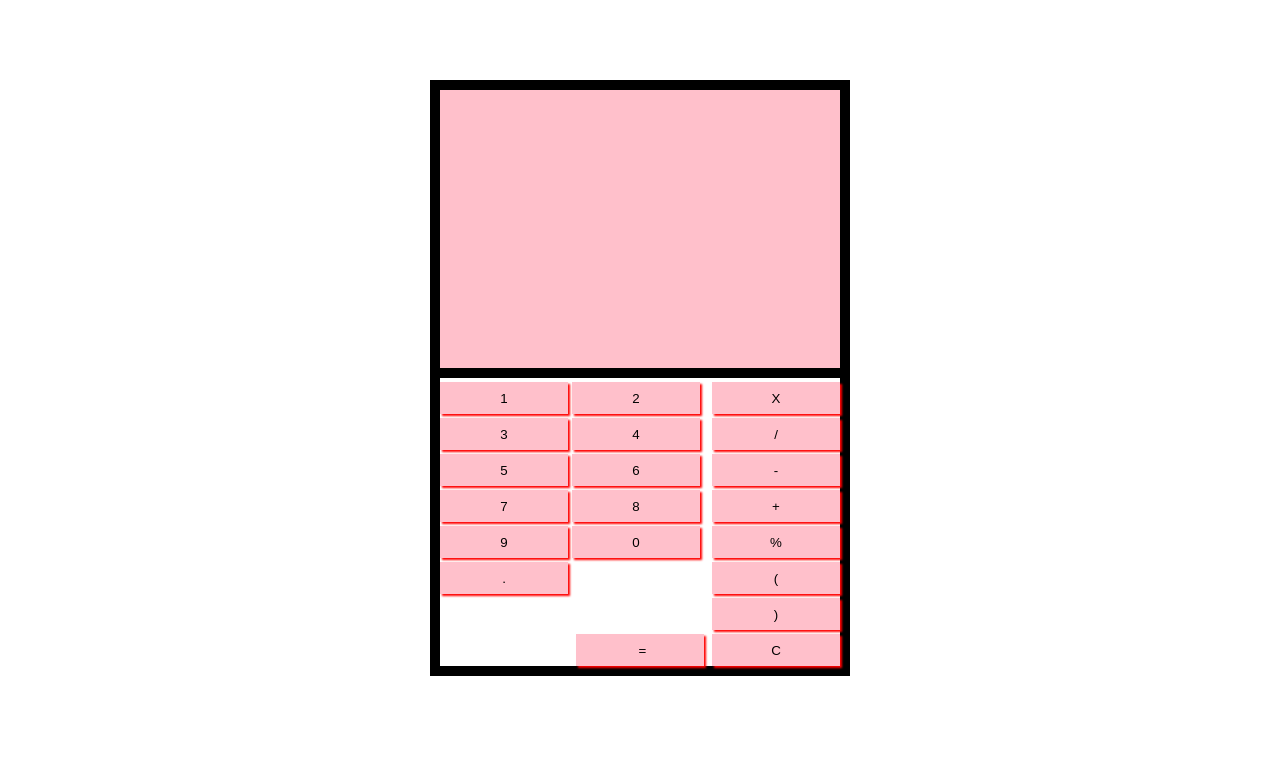
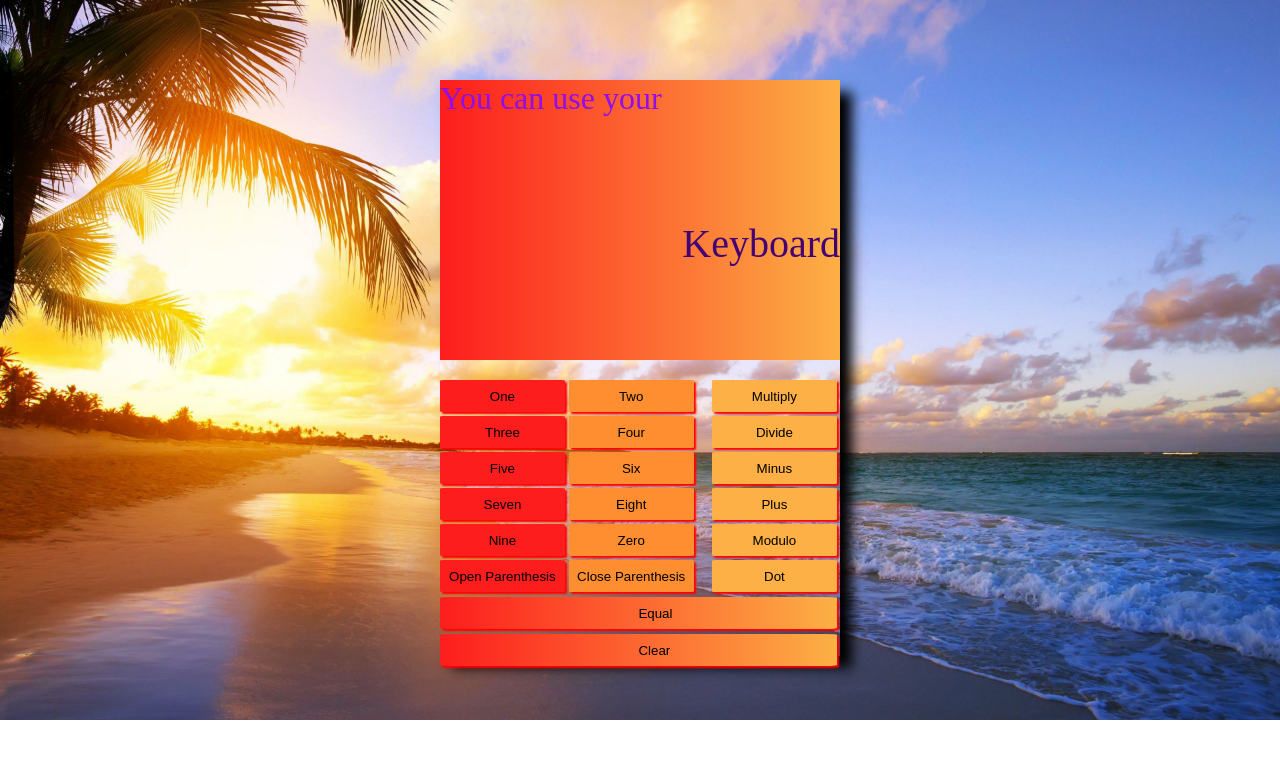
Before and after one commit to Ajmasta/Calculator-, a plain HTML site: page index.html in a window 1280 px wide. Drawn offline with Linux system fonts and the light colour scheme.

Commit message:
Turned it into the coolest calculator out there

```diff
--- a/calculator.css
+++ b/calculator.css
@@ -1,4 +1,8 @@
 body{
+    background-image: url(background.jpg);
+
+    background-repeat: no-repeat;
+    background-size: cover;
 }
 .calculator{
     margin:auto;
@@ -7,13 +11,13 @@ body{
     display: grid;
 
     grid:"header header" minmax(0,1fr)
-        "numbers  operators " minmax(0,16rem)
-        "equal equal" minmax(0,2rem)
+        "numbers  operators " minmax(0,18.5rem)
+
         / minmax(0, 1fr) 8rem  ;
     margin-top:5rem;
 
-    border: 10px solid black
 
+    box-shadow: 12px 12px 12px black;
     }
 .screen{
     grid-area:header;
@@ -27,20 +31,24 @@ body{
     background-color: pink;
     width:100%;
     height:100%;
-    /*border: 1px black solid;*/
+
     word-break: break-all;
     overflow-y:hidden;
 
-    border-bottom: 10px black solid;
+
     box-sizing: border-box;
+
+background: rgb(131,58,180);
+background: linear-gradient(90deg, rgba(253,29,29,1), rgba(252,176,69,1) 100%);
 }
 .upperScreen{
     grid-area:upperScreen;
-    color:grey;
+
     height:100%;
-    justify-self:center;
+    justify-self:start;
     align-self: start;
     font-size:2rem;
+    color:#910de9;
 }
 .lowerScreen{
     grid-area:lowerScreen;
@@ -48,38 +56,64 @@ body{
     align-self: end;
    height:100%;
     overflow:hidden;
-    font-size:3rem;
+    font-size:2.5rem;
+    color:#450173
 
 }
 .numberButtons{
     grid-area:numbers;
+    margin-top:1rem;
 
+}
+.numberButtons > button{
+    background-color: rgba(253,29,29,1);
+}
+.numberButtons > button:hover{
+    background-color: pink
+}
+.numberButtons> button:nth-child(2n)
+{
+    background-color: rgb(255, 142, 49);
+}
+.numberButtons> button:nth-child(2n):hover{
+    color:white
 }
 .operatorButtons{
  grid-area:operators;
  justify-self: start;
-
+ margin-top:1rem;
+}
+.operatorButtons >button {
+    background-color: rgba(252,176,69,1);
 
 }
 button{
-    width:8rem;
+    width:7.8rem;
     height:2rem;
-    background-color: pink;
     border:none;
     box-shadow: 2px 2px 2px red;
     margin-top: 4px;
+    border-radius: 3%;
+
 }
 button:hover{
-    background-color: red;
-}
-.equal{
-    grid-area:equal;
-    padding: 0 3.9rem 0 3.9rem;
-    align-self: end;
-    justify-self: center;
-    margin-bottom: 0px;
+    background-color: rgba(253,29,29,1); ;
 }
 
+.equal {
+    grid-area:equal;
+    padding: 0 12.4rem 0 12.4rem;
+    margin-top: 5px;
+    align-self:start;
+    justify-self: start;
+    background: linear-gradient(90deg, rgba(253,29,29,1), rgba(252,176,69,1) 100%);
+
+}
+.equal:hover{
+    background:none;
+    background: linear-gradient(90deg,rgba(252,176,69,1), rgba(253,29,29,1) 100% ) !important;
+    color:black !important;
+}
 .calculatorButtons{
    display:flex;
    flex-direction: column;
--- a/calculator.js
+++ b/calculator.js
@@ -24,12 +24,13 @@ handleSecretArray(e.key)
 function handleSecretArray (element){
     secretArray.push(element)
     if (secretArray.length >8) secretArray = secretArray.slice(-8)
-    console.log(secretArray.join("").toUpperCase())
+
     if(secretArray.join("").toUpperCase()==="CHOOCHOO") lowerScreen.textContent="I Love You!", lastButtonPressed = "secret"
 
 }
 
 function HandleOperations(button){
+    if(lastButtonPressed==="") lowerScreen.textContent=""
     if (lastButtonPressed === "secret")lowerScreen.textContent=""
     regex = /[\*\/\-\+%]/
     regex2 = /[\*\/\+%]/
@@ -42,17 +43,24 @@ function HandleOperations(button){
         if (upperScreen.textContent[0].match(regex2)) upperScreen.textContent = upperScreen.textContent.slice(1);
 
 
+        try{
         if (eval(upperScreen.textContent)%1 === 0)  upperScreen.textContent= eval(upperScreen.textContent);
         else   upperScreen.textContent= eval(upperScreen.textContent).toFixed(2);
-
+        }
+        catch
+        {
+            upperScreen.textContent = "Error"
+            lowerScreen.textContent=""
+            lastButtonPressed = "";
+        }
         lowerScreen.textContent = "";
-        lastButtonPressed = "equal";
+        lastButtonPressed = "";
 
     }else if(isNaN(button) && (button !== "." && button !== "(" && button !== ")")){
 
         if (button === "clear") return lowerScreen.textContent="",  upperScreen.textContent= "";
 
-        if (lastButtonPressed=== "" && button === "-") return lowerScreen.textContent += button
+        if (lastButtonPressed=== "" && button === "-") return lowerScreen.textContent += button, lastButtonPressed = "operator";
 
         if(lastButtonPressed==="operator") upperScreen.textContent = upperScreen.textContent.slice(0,-1)
         upperScreen.textContent += lowerScreen.textContent + button;
@@ -63,8 +71,9 @@ function HandleOperations(button){
     }else {
         if(button!==undefined)  lowerScreen.innerHTML += button
 
+        // ISSUE HERE, when minus is first you can just add number to the top screen, bug when putting - first
+        if (!upperScreen.textContent.match(regex2)) upperScreen.textContent = ""
 
-        if (!upperScreen.textContent.match(regex)) upperScreen.textContent = ""
 
         lastButtonPressed = "number";
 
@@ -74,16 +83,4 @@ function HandleOperations(button){
 
 
 
-
-    // when you click on an operator = set the value of firstNumber as the lower screen, erase lower screen, bring lower screen to upper screen, add operator
-
-    // add paranthesis on first and second number if operation is * or /
-
-
-
-    /* make a function as such function HandleOperations(button){
-        if button=== "="
-        else if isNaN(button) && !=="." (operators)
-        else
-        then simply call the e.key event on the document, and do add event listener (handleOperations(e.key))
-    }*/
+// BUG WHEN YOU HAVE PARANTHESIS ()+8+6 ->  you can addd 6 indefinitely if you keep pressing equal
--- a/index.html
+++ b/index.html
@@ -9,36 +9,43 @@
     <body>
     <div class = "calculator">
         <div class = "screen">
-            <span class="upperScreen"></span>
-            <span class="lowerScreen"></span>
+            <span class="upperScreen">You can use your</span>
+            <span class="lowerScreen"> Keyboard </span>
         </div>
 
         <div class = "numberButtons">
-            <button id="1" value="1">1</button>
-            <button id="2" value="2">2</button>
-            <button id="3" value="3">3</button>
-            <button id="4" value="4">4</button>
-            <button id="5" value="5">5</button>
-            <button id="6" value="6">6</button>
-            <button id="7" value="7">7</button>
-            <button id="8" value="8">8</button>
-            <button id="9" value="9">9</button>
-            <button id="0" value="0">0</button>
-            <button id="." value=".">.</button>
+            <button id="1" value="1">One</button>
+            <button id="2" value="2">Two</button>
+            <button id="3" value="3">Three</button>
+            <button id="4" value="4">Four</button>
+            <button id="5" value="5">Five</button>
+            <button id="6" value="6">Six</button>
+            <button id="7" value="7">Seven</button>
+            <button id="8" value="8">Eight</button>
+            <button id="9" value="9">Nine</button>
+            <button id="0" value="0">Zero</button>
+            <button id="(" value="(">Open Parenthesis</button>
+            <button id=")" value=")">Close Parenthesis</button>
+
+                <button class="equal" value="=">Equal</button>
+                <button id="clear" class="equal" value="clear">Clear</button>
+
+
 
         </div>
        <div class ="operatorButtons">
-           <button id="*" value="*">X</button>
-           <button id="/" value="/">/</button>
-           <button id="-" value="-">-</button>
-           <button id="+" value="+">+</button>
-           <button id="%" value="%">%</button>
-           <button id="(" value="(">(</button>
-           <button id=")" value=")">)</button>
-           <button id="clear" value="clear">C</button>
+           <button id="*" value="*">Multiply</button>
+           <button id="/" value="/">Divide</button>
+           <button id="-" value="-">Minus</button>
+           <button id="+" value="+">Plus</button>
+           <button id="%" value="%">Modulo</button>
+           <button id="." value=".">Dot</button>
+
+
        </div>
 
-       <button class="equal" value="=">=</button>
+
+
     </div>
         <script src="calculator.js" async defer></script>
     </body>
```
Also changed, not shown: background.jpg (added).
